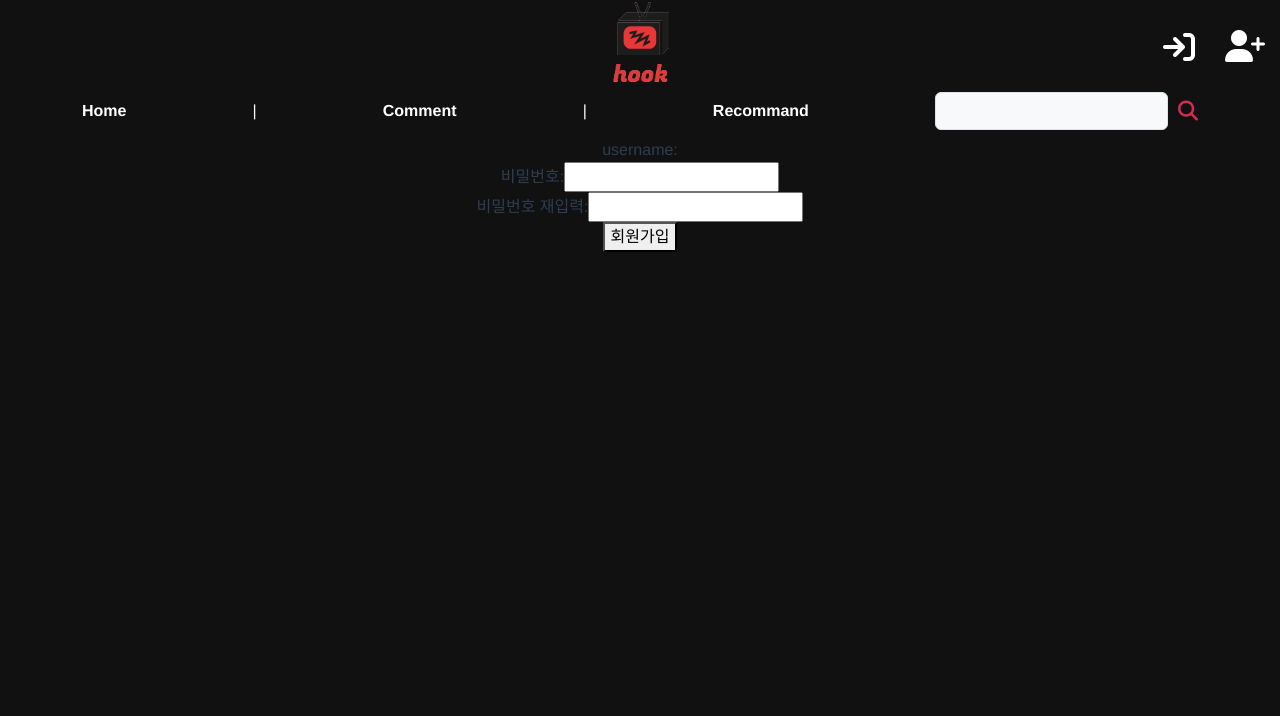
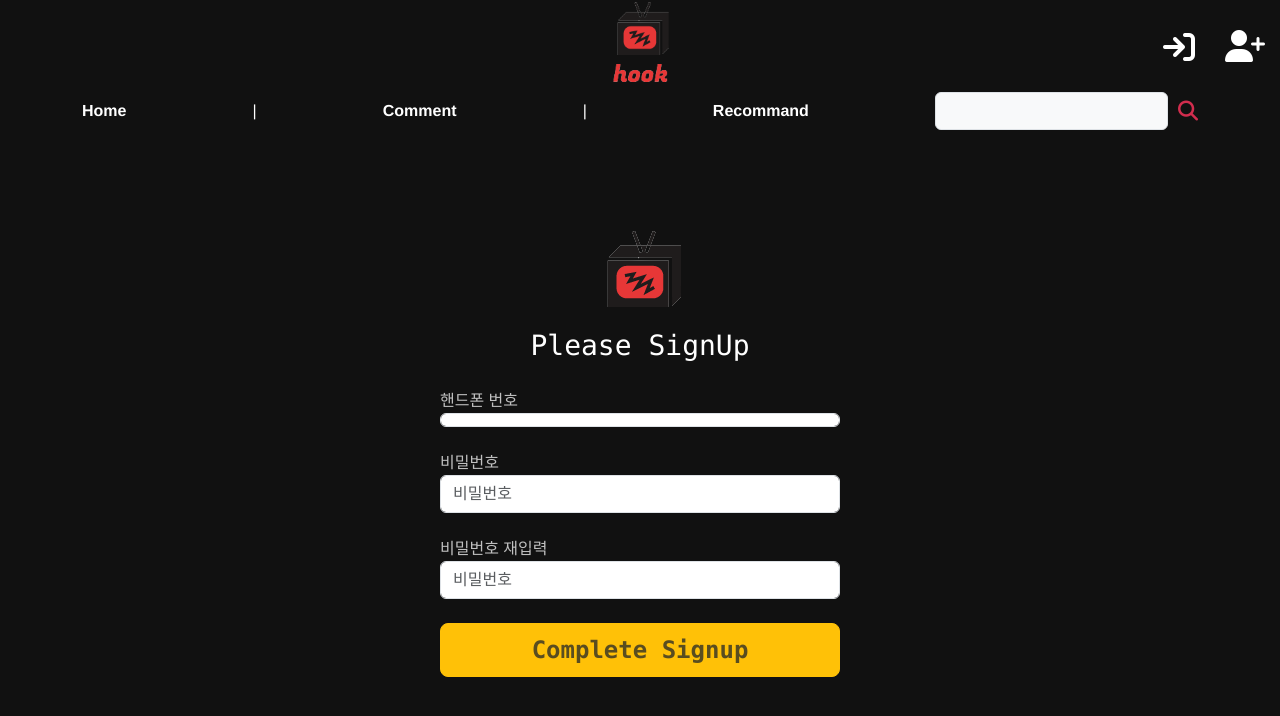
Before and after one commit to Maker-H/Teampjt-Movie-Service, a Vue app in the folder front-server/: page /v/signup in a window 1280 px wide. Shown: the top 716 px of the page. Built offline with nearby package versions, Linux system fonts and the light colour scheme.

Commit message:
feat: 회원가입과 관련된 디자인 추가
SMS-87 SMS-82

```diff
--- a/front-server/src/views/LoginView.vue
+++ b/front-server/src/views/LoginView.vue
@@ -14,7 +14,7 @@
 			<label for="password" class="visually-hidden">Password </label>
 			<input type="text" id="password" class="form-control" placeholder="비밀번호" required v-model="password">
 			<br>
-			<button class="w-100 btn btn-lg btn-warning fw-bold text-muted font-monospace" @click="login">Login</button>
+			<button class="w-100 btn btn-lg btn-warning fw-bold text-muted font-monospace fs-4" @click="login">Login</button>
 		</form>
 
 	</div>
--- a/front-server/src/views/SignUp/SignUpPasswordView.vue
+++ b/front-server/src/views/SignUp/SignUpPasswordView.vue
@@ -1,53 +1,119 @@
 <template>
-	<div>
-		<form @submit.prevent="">
-			<label for="username">username: </label>
-      <span>{{ userNumber }}</span>
-			<br>
-			<label for="password1">비밀번호: </label>
-			<input type="text" id="password1" v-model="password1">
-      <br>
-			<label for="password2">비밀번호 재입력: </label>
-			<input type="text" id="password2" v-model="password2">
-			<br>
-			<button @click="signupPwd">회원가입</button>
+  <div id="signup-total">
+    <div id="signup-header">
+      <img src="../../../public/images/이모티콘.png" alt="" />
+      <h1
+        class="h3 mb-3 fw-normal color-white font-monospace"
+        id="signup-title"
+      >
+        Please SignUp
+      </h1>
+    </div>
+
+    <form @submit.prevent="" class="form-signin" id="signup-form">
+      <div class="side-label">
+        <label for="username" class="side-label color-silver">핸드폰 번호</label>
+      </div>
+      <span class="form-control">{{ userNumber }}</span>
+      <br />
+      <div class="side-label">
+        <label for="password1" class="color-silver">비밀번호</label>
+      </div>
+      <input
+        type="text"
+        id="password1"
+        class="form-control"
+        placeholder="비밀번호"
+        required
+        v-model="password1"
+      />
+      <br />
+      <div class="side-label">
+        <label for="password2" class="side-label color-silver"
+        >비밀번호 재입력</label>
+      </div>
+      <input
+        type="text"
+        id="password2"
+        class="form-control"
+        placeholder="비밀번호"
+        required
+        v-model="password2"
+      />
+      <br />
+      <button
+        @click="signupPwd"
+        class="w-100 btn btn-lg btn-warning fw-bold  font-monospace text-muted fs-4"
+      >
+        Complete Signup
+      </button>
     </form>
   </div>
 </template>
 
 <script>
 export default {
-  name: 'SignUpPasswordView',
+  name: "SignUpPasswordView",
   data() {
     return {
       password1: null,
       password2: null,
-		}
+    };
   },
   created() {
-    this.userNumber
+    this.userNumber;
   },
   computed: {
     userNumber() {
-      return this.$store.state.signup.renewedUserNumber
-    }
+      return this.$store.state.signup.renewedUserNumber;
+    },
   },
   methods: {
     signupPwd() {
-      const renewedUserNumber = this.$store.state.signup.renewedUserNumber
+      const renewedUserNumber = this.$store.state.signup.renewedUserNumber;
       // console.log(renewedUserNumber)
-			const password1 = this.password1
-			const password2 = this.password2
+      const password1 = this.password1;
+      const password2 = this.password2;
       const user = {
-				'renewedUserNumber': renewedUserNumber
-        , password1, password2
-			}
-			this.$store.dispatch('signup/signupPwd', user)
-		}
-	}
-}
+        renewedUserNumber: renewedUserNumber,
+        password1,
+        password2,
+      };
+      this.$store.dispatch("signup/signupPwd", user);
+    },
+  },
+};
 </script>
 
-<style>
+<style scoped>
+#signup-header {
+  margin-top: 70px;
+}
 
+.color-white {
+  color: white;
+}
+
+.color-silver {
+  color: silver;
+}
+
+#signup-title {
+  padding-top: 20px;
+  padding-bottom: 10px;
+}
+
+#signup-form {
+  width: 400px;
+  margin: 0 auto;
+}
+
+#signup-total {
+  margin-top: 90px;
+}
+
+.side-label {
+  display: flex;
+  justify-content: start;
+}
 </style>
```
Lines whose indentation alone changed are shown as unchanged.
